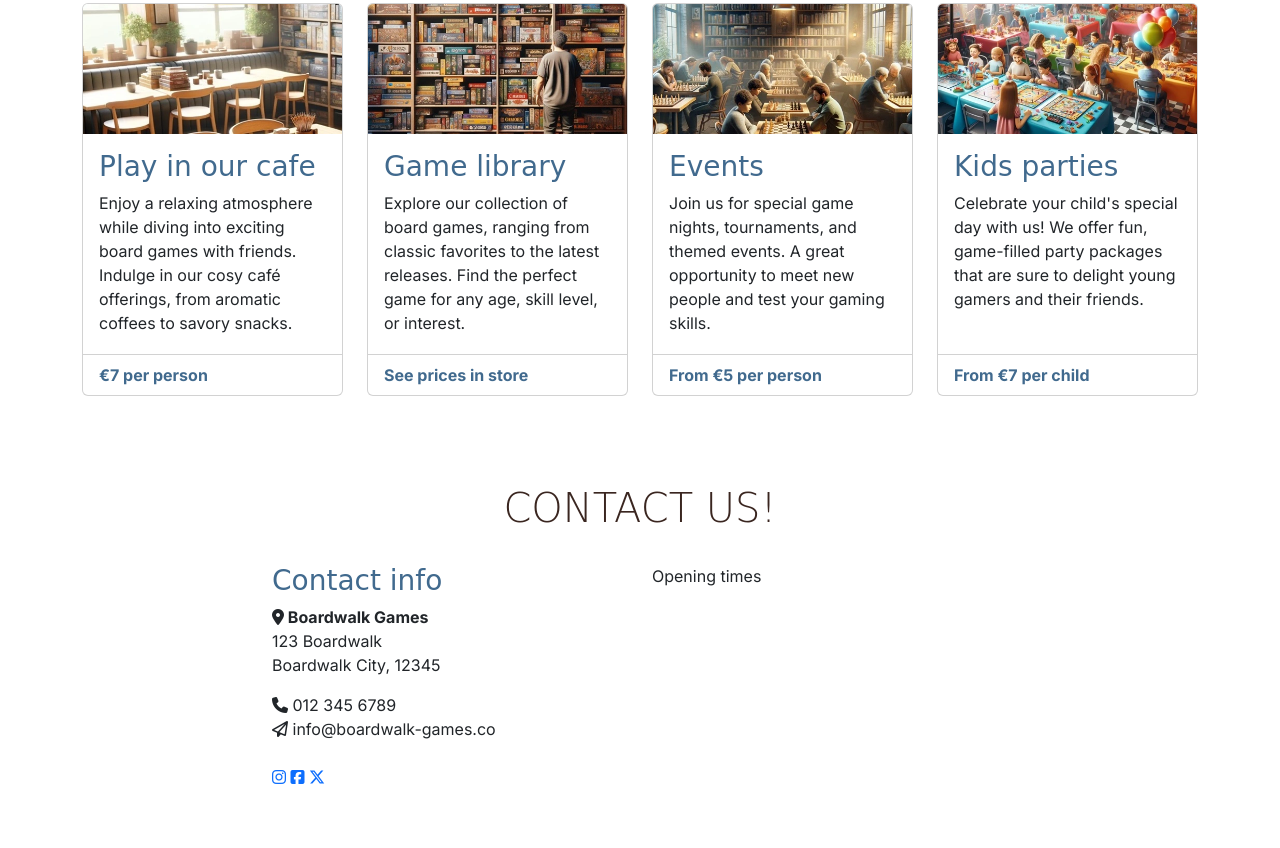
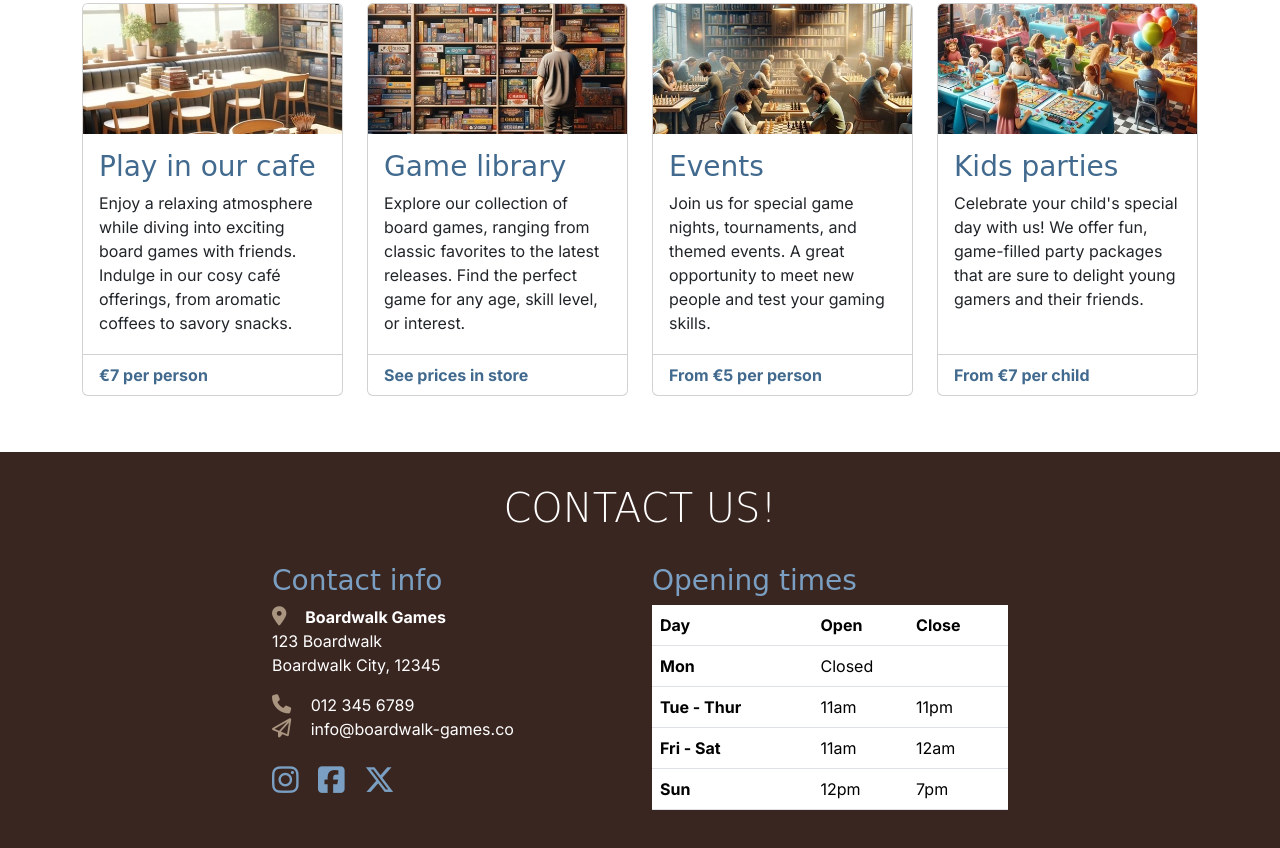
Before and after one commit to paulabes/boardwalk-games, a plain HTML site: page index.html in a window 1280 px wide. Shown: the part 656-1504 px from the top of the page. Before the commit the page ends 1477 px from the top, so only its background shows below. Drawn offline with nearby package versions, Linux system fonts and the light colour scheme; a web font is replaced by a local one.

Commit message:
footer and styling

```diff
--- a/assets/css/style.css
+++ b/assets/css/style.css
@@ -77,6 +77,37 @@ h2 {
     border: none;
 }
 
+/* Footer / contact */
+
+#contact {
+    background-color: var(--primary-color);
+    color: white;
+    padding-bottom: 3rem;
+}
+
+#contact h2 {
+    color: white;
+}
+
+#contact .sub-heading-color {
+    color: var(--highlight-color-light);
+}
+
+#contact i {
+    color: var(--secondary-color);
+    font-size: 1.2rem;
+    margin-right: 15px;
+}
+
+#contact .social-links i {
+    color: var(--highlight-color-light);
+    font-size: 1.9rem;
+    transition: color 0.3s ease-in-out;
+}
+
+#contact .social-links i:hover {
+    color: var(--secondary-color);
+}
 
 /* grid visualisation CSS for testing */
 
--- a/index.html
+++ b/index.html
@@ -221,7 +221,39 @@
                 </div>
 
                 <!-- Opening times -->
-                <div class="col-12 col-md-6 col-xl-4">Opening times</div>
+                <div class="col-12 col-md-6 col-xl-4">
+                    <h3 class="sub-heading-color">Opening times</h3>
+                    <table class="table">
+                        <thead>
+                            <tr>
+                                <th scope="col">Day</th>
+                                <th scope="col">Open</th>
+                                <th scope="col">Close</th>
+                            </tr>
+                        </thead>
+                        <tbody>
+                            <tr>
+                                <th scope="row">Mon</th>
+                                <td colspan="2">Closed</td>
+                            </tr>
+                            <tr>
+                                <th scope="row">Tue - Thur</th>
+                                <td>11am</td>
+                                <td>11pm</td>
+                            </tr>
+                            <tr>
+                                <th scope="row">Fri - Sat</th>
+                                <td>11am</td>
+                                <td>12am</td>
+                            </tr>
+                            <tr>
+                                <th scope="row">Sun</th>
+                                <td>12pm</td>
+                                <td>7pm</td>
+                            </tr>
+                        </tbody>
+                    </table>
+                </div>
             </div>
         </div>
     </footer>
```
